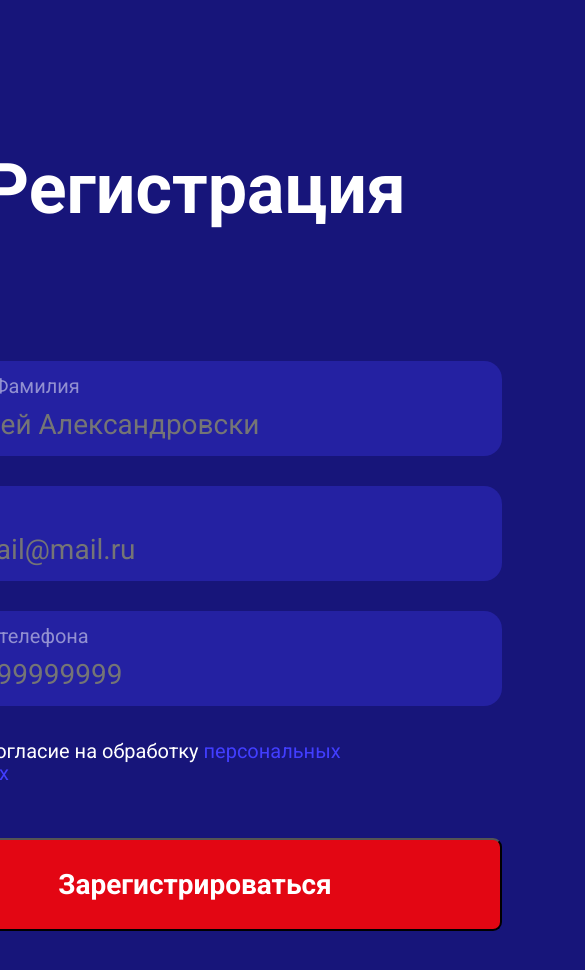
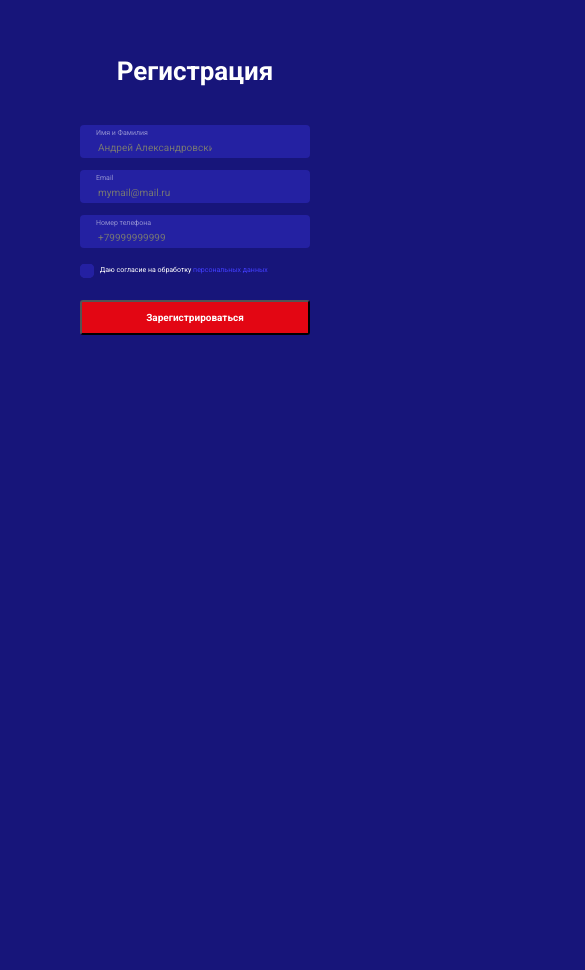
Before and after one commit to yazakhariya/User-form-registration, a plain HTML site: page frontend/index.html in a window 390 px wide. Shown: the whole page, 585 px wide, since content can reach past the window. After the commit the page ends 844 px from the top, so only its background shows below. Drawn offline with Linux system fonts and the light colour scheme.

Commit message:
feature: adoptive ver done

```diff
--- a/frontend/index.css
+++ b/frontend/index.css
@@ -123,3 +123,94 @@ button {
 .error {
   color:#e30613;
 }
+
+/* Tablet version */
+
+@media (max-width: 1180px) {
+  form {
+    gap: 15px;
+    padding: 50px;
+  }
+
+  h1 {
+    font-size: 35px;
+    line-height: 42px;
+    margin-bottom: 50px;
+  }
+
+  label {
+    padding: 7px 21px;
+    gap: 5px;
+    border-radius: 9px;
+    font-size: 10px;
+    line-height: 11px;
+  }
+
+  input {
+    font-size: 14px;
+    line-height: 13px;
+  }
+
+  .checkbox-wrapper {
+    right: 24px;
+    bottom: 5px;
+  }
+
+  #checkbox {
+    width: 18px;
+    height: 18px;
+  }
+
+  button {
+    width: 306px;
+    padding: 14px 26px;
+    font-size: 14px;
+    border-radius: 5px;
+  }
+}
+
+/* Mobile version */
+
+@media (max-width: 896px) {
+
+  form {
+    gap: 12px;
+    padding: 38px;
+  }
+
+  h1 {
+    font-size: 26px;
+    line-height: 32px;
+    margin-bottom: 3cqh;
+  }
+
+  label {
+    padding: 4px 16px;
+    gap: 3px;
+    border-radius: 4px;
+    font-size: 7px;
+    line-height: 9px;
+  }
+
+  input {
+    font-size: 10px;
+    line-height: 8px;
+  }
+
+  .checkbox-wrapper {
+    right: 20px;
+    bottom: 3px;
+  }
+
+  #checkbox {
+    width: 14px;
+    height: 14px;
+  }
+
+  button {
+    width: 230px;
+    padding: 10px 20px;
+    font-size: 10px;
+    border-radius: 3px;
+  }
+}
```
